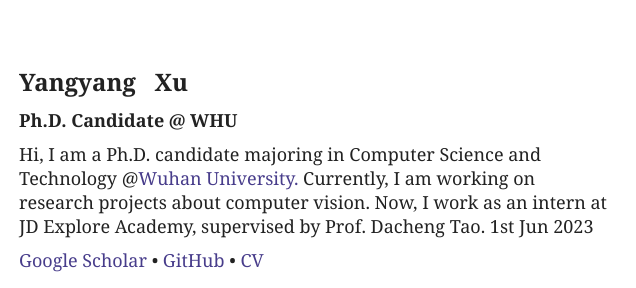
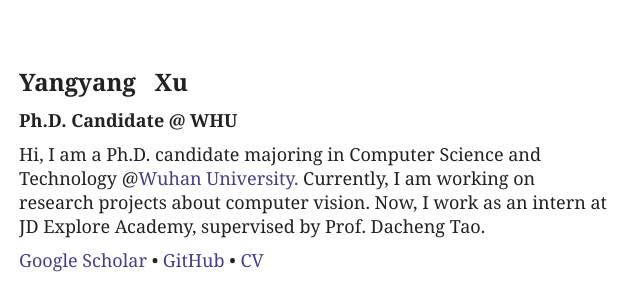
Before and after one commit to yangyangxu0/homepage, a plain HTML site: page index.html in a window 1280 px wide. Shown: the top 288 px of the page, 202-838 px from the left. Drawn offline with Linux system fonts and the light colour scheme.

Commit message:
Update index.html

```diff
--- a/index.html
+++ b/index.html
@@ -58,9 +58,7 @@
     <span class="easylink">
     <b style="color:blue">My lovely daughter is born!</b>
     </span><br><br>
-
     </font>
-
 </div>
 -->
 
@@ -90,7 +88,7 @@ Zhejiang University<br/> -->
 <a href="">School of Computer Science</a> <br> -->
 Hi, I am a Ph.D. candidate majoring in Computer Science and Technology @<a href="https://www.whu.edu.cn/">Wuhan University.</a>
 Currently, I am working on research projects about computer vision.
-Now, I work as an intern at JD Explore Academy, supervised by Prof. Dacheng Tao. 1st Jun 2023
+Now, I work as an intern at JD Explore Academy, supervised by Prof. Dacheng Tao.
  <!-- </p><p style="margin-left:0px;">
 Caoguangbiao Main Blding #404 <br> -->
 </p><p style="margin-left:0px;">
@@ -108,18 +106,9 @@ Caoguangbiao Main Blding #404 <br> -->
 </tr>
 </tbody></table>
 
-<!-- <div style="margin-top:20px;color:red">
-    <b><font size="+1">I focus on building Noah's Ark to help myself to survive in the coming AI winter, and the homepage will not be maintained!</font></b>
-</div>
 
-<div style="margin-top:20px;">
-    <font size="+0.5">Yangyang Xu is a Ph.D Candidate at School of Computer Science, Wuhan University, working with <a href="https://sites.google.com/site/lzhangpage/">Prof. Lefei Zhang</a> and Prof. Bo Du. His primary reasearch interests are <I>Computer Vision</I>, <I>Video Understanding</I> and <I>Remote Sensing</I>.
-	<br>Now, he works as an intern at JD Explore Academy, supervised by <a href="https://www.sydney.edu.au/engineering/about/our-people/academic-staff/dacheng-tao.html" target="_blank">Prof. Dacheng Tao</a>.</font>
 
-</div> -->
-
-<!-- <a href="https://scholar.google.com/citations?user=AjxoEpIAAAAJ">Dr. Wei Liu</a>
-
+<!--
 <h2 style="CLEAR: both;">Education</h2>
 <table style="background-color:white">
   <tbody>
```
